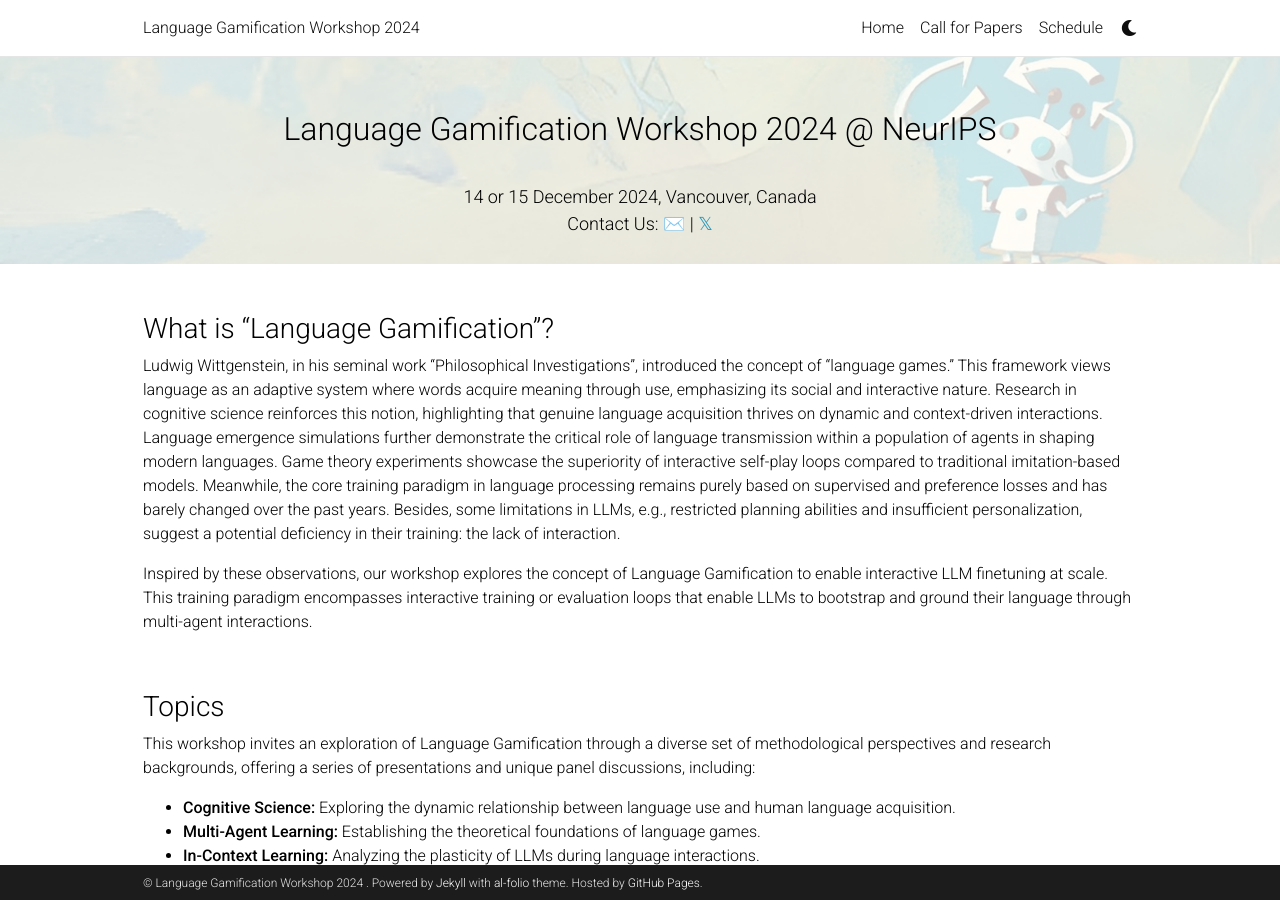
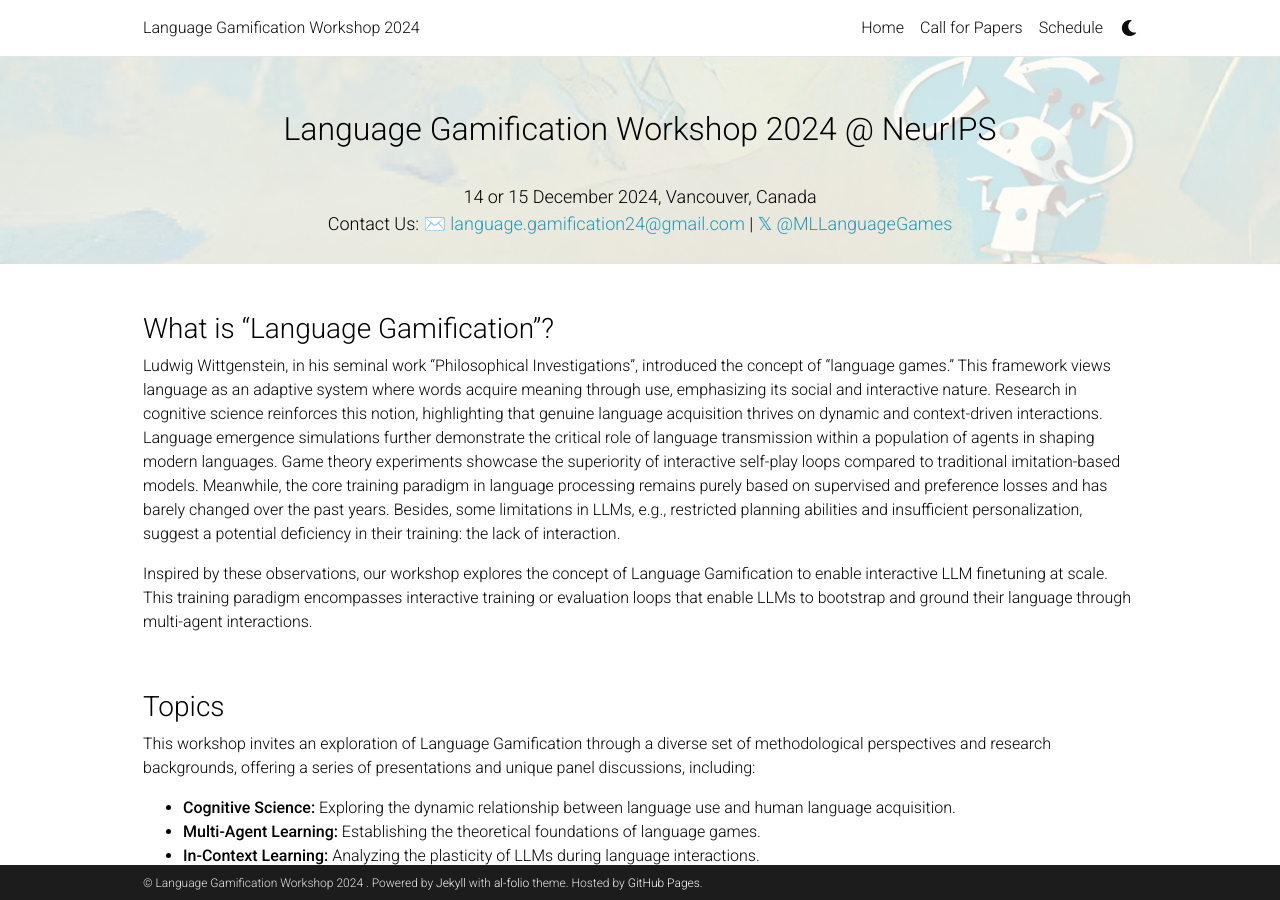
Before and after one commit to opensourcing-foundation-models/opensourcing-foundation-models.github.io, a Jekyll site: the page built from _pages/home.md, in a window 1280 px wide and 900 px high. Built offline with Jekyll 4.4.1, drawn with Linux system fonts in a browser that asks for light colours; emoji names are drawn with the system emoji font; comment, search, counter and statistics services are not loaded; a style sheet for code colours, icons or effects is not loaded.

Commit message:
updated contact in home page

```diff
--- a/_layouts/default2.html
+++ b/_layouts/default2.html
@@ -49,7 +49,7 @@ layout: parse
         <!-- Program: -->
         <!-- <a href="/speakers">Speakers</a> | <a href="#panel-1">Panelists</a> | <a href="/organization">Organization</a> | <a href="/schedule">Schedule</a><br><br> -->
         Contact Us:
-        <a href="mailto:language.gamification24@gmail.com">:envelope:</a> | <a href="https://x.com/MLLanguageGames"> 𝕏 </a><br>
+        <a href="mailto:language.gamification24@gmail.com">:envelope: language.gamification24@gmail.com</a> | <a href="https://x.com/MLLanguageGames"> 𝕏 @MLLanguageGames </a><br>
         <br>
     </div>
 
```
